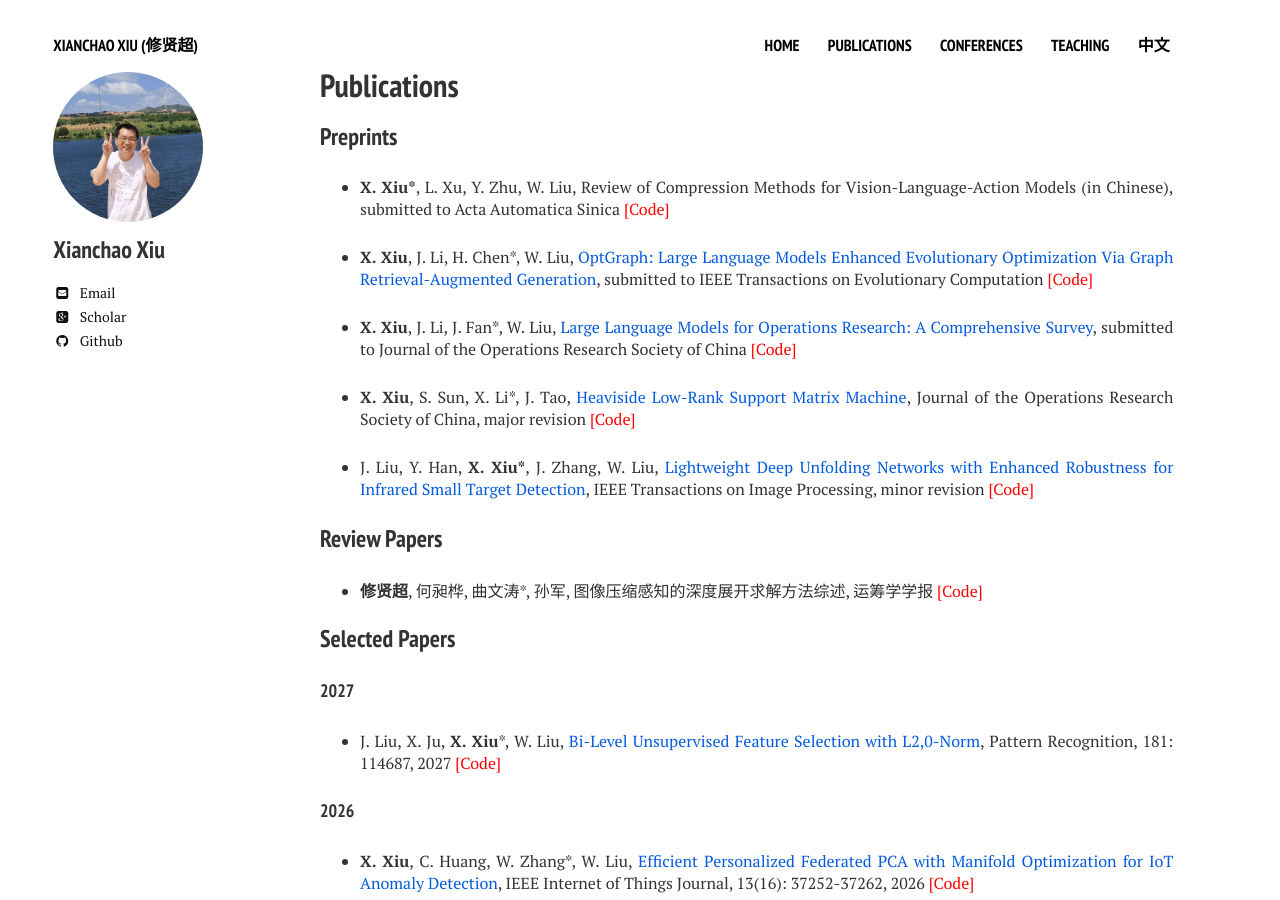
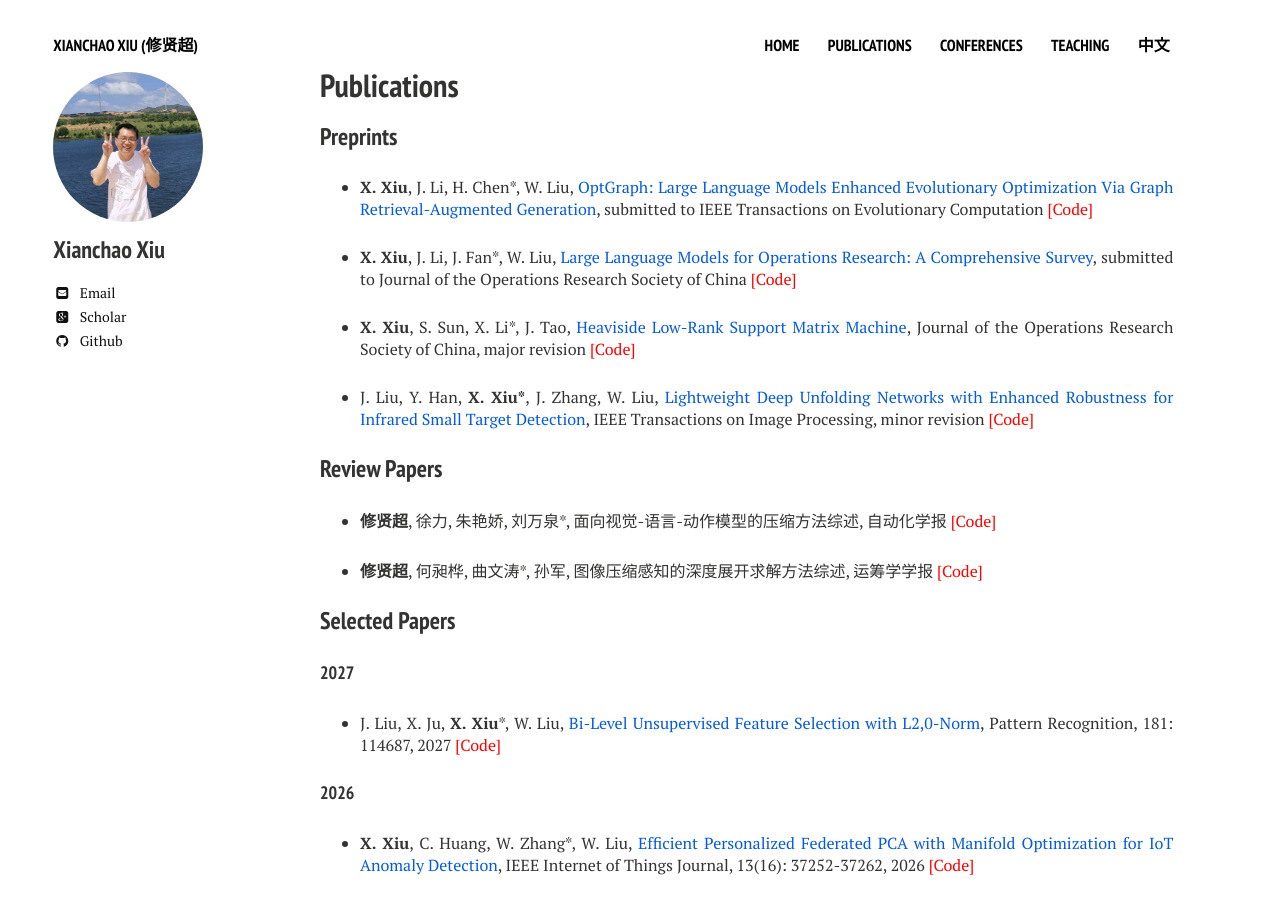
Before and after one commit to xianchaoxiu/xianchaoxiu.github.io, a Jekyll site: the page built from publications/index.md, in a window 1280 px wide and 900 px high. Built offline with Jekyll 4.4.1, drawn with Linux system fonts in a browser that asks for light colours; nearby versions of some CDN libraries.

Commit message:
Update index.md

```diff
--- a/publications/index.md
+++ b/publications/index.md
@@ -10,8 +10,6 @@ share: false
 
 ### Preprints
 
-* <b>X. Xiu*</b>, L. Xu, Y. Zhu, W. Liu, Review of Compression Methods for Vision-Language-Action Models (in Chinese), submitted to Acta Automatica Sinica  <a href="https://github.com/xianchaoxiu/COM4VLA" class="textlink" target="_blank" style="color: red;">[Code]</a>
-
 * <b>X. Xiu</b>, J. Li, H. Chen*, W. Liu, <a href="https://arxiv.org/pdf/2607.27918" class="textlink" target="_blank">OptGraph: Large Language Models Enhanced Evolutionary Optimization Via Graph Retrieval-Augmented Generation</a>, submitted to IEEE Transactions on Evolutionary Computation <a href="https://github.com/xianchaoxiu/OptGraph" class="textlink" target="_blank" style="color: red;">[Code]</a>
 
 * <b>X. Xiu</b>, J. Li, J. Fan*, W. Liu, <a href="https://arxiv.org/abs/2605.20849" class="textlink" target="_blank">Large Language Models for Operations Research: A Comprehensive Survey</a>, submitted to Journal of the Operations Research Society of China <a href="https://github.com/xianchaoxiu/LLM4OR" class="textlink" target="_blank" style="color: red;">[Code]</a>
@@ -22,6 +20,8 @@ share: false
 
 
 ### Review Papers
+
+* <b>修贤超</b>, 徐力, 朱艳娇, 刘万泉*, 面向视觉-语言-动作模型的压缩方法综述, 自动化学报  <a href="https://github.com/xianchaoxiu/COM4VLA" class="textlink" target="_blank" style="color: red;">[Code]</a>
 
 * <b>修贤超</b>, 何昶桦, 曲文涛*, 孙军, 图像压缩感知的深度展开求解方法综述, 运筹学学报  <a href="https://github.com/xianchaoxiu/DU4ICS" class="textlink" target="_blank" style="color: red;">[Code]</a>
 
```
